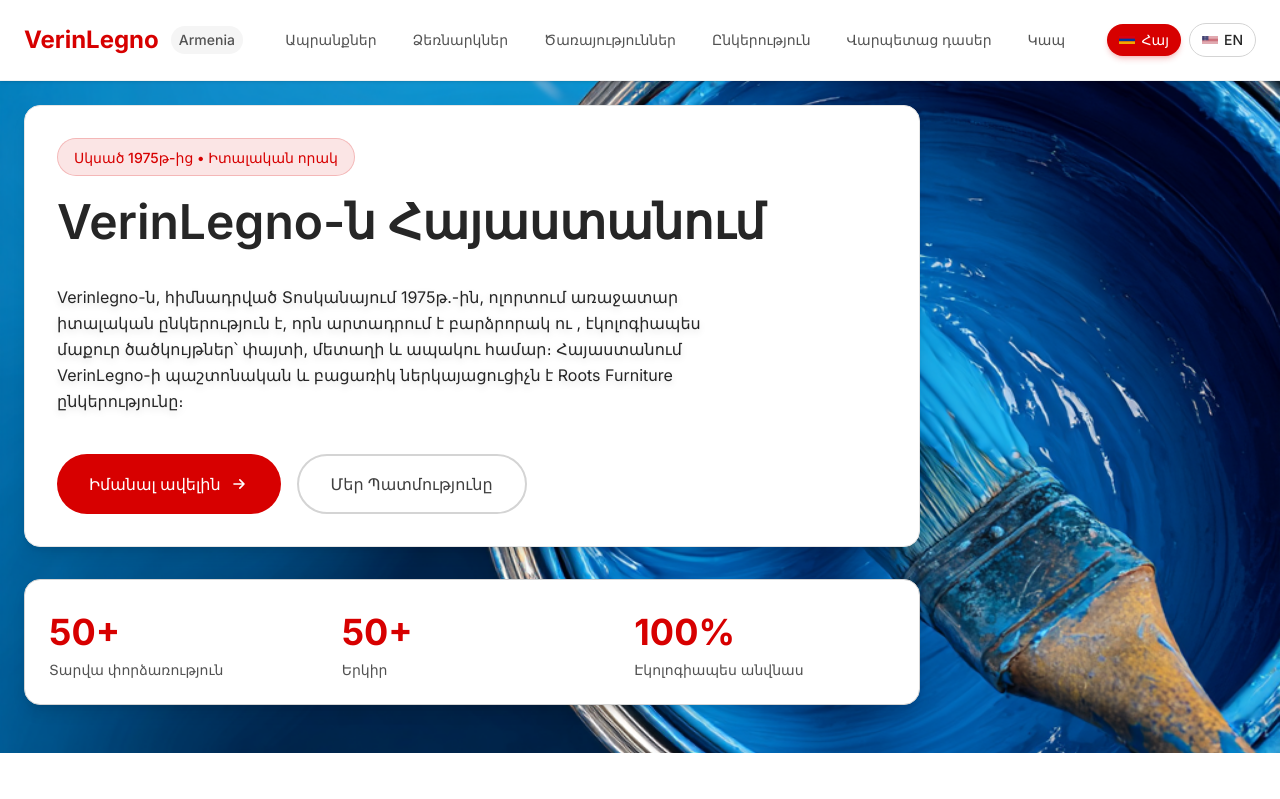
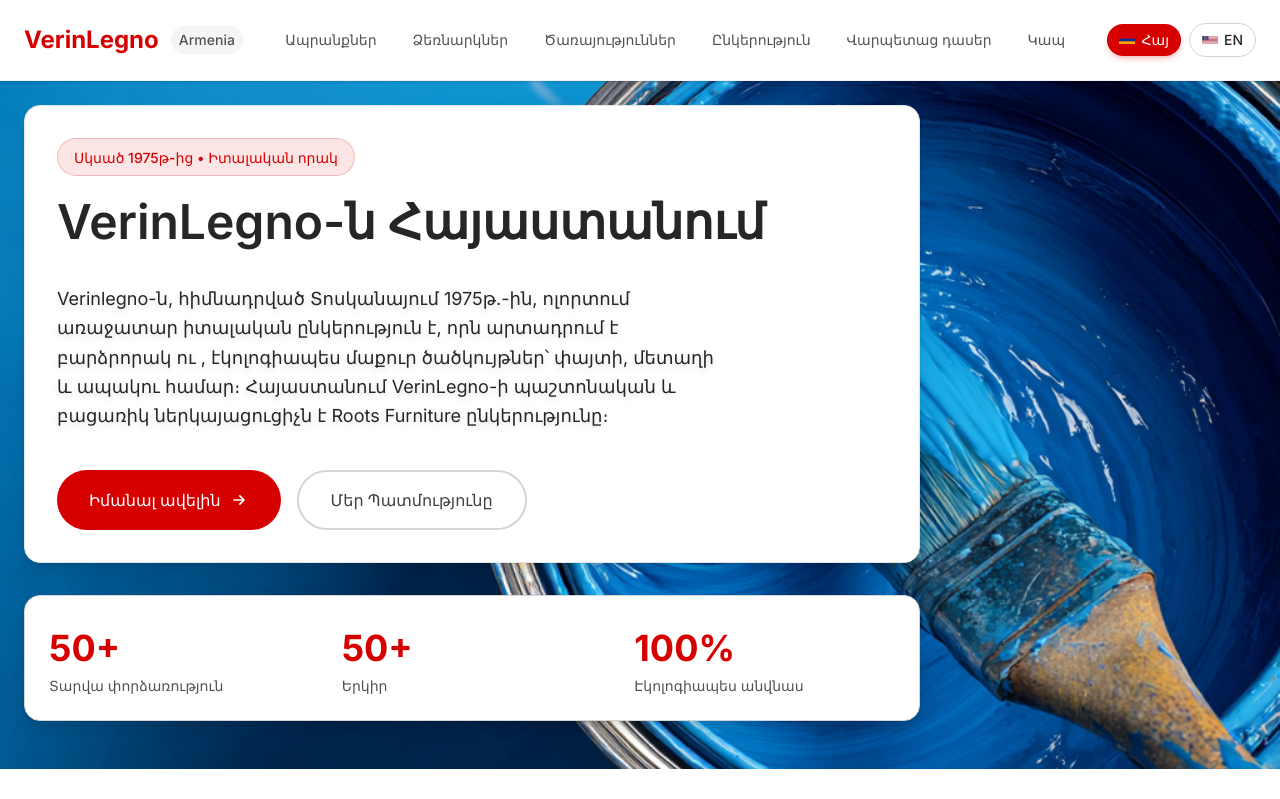
Before and after one commit to levonstepan/VerinLegno.am, a Next.js app: page /arm in a window 1280 px wide. Shown: the top 799 px of the page. Built offline with nearby package versions, Linux system fonts and the light colour scheme.

Commit message:
Increase Armenian Hero subtitle font size

```diff
--- a/app/components/Hero.tsx
+++ b/app/components/Hero.tsx
@@ -47,7 +47,7 @@ export function Hero({
               {content.title}
             </h1>
 
-            <p className={`${locale === "arm" ? "text-sm md:text-base" : "text-lg md:text-xl"} text-neutral-800 mb-10 leading-relaxed max-w-2xl drop-shadow-md`}>
+            <p className={`${locale === "arm" ? "text-base md:text-lg" : "text-lg md:text-xl"} text-neutral-800 mb-10 leading-relaxed max-w-2xl drop-shadow-md`}>
               {content.subtitle}
             </p>
 
```
